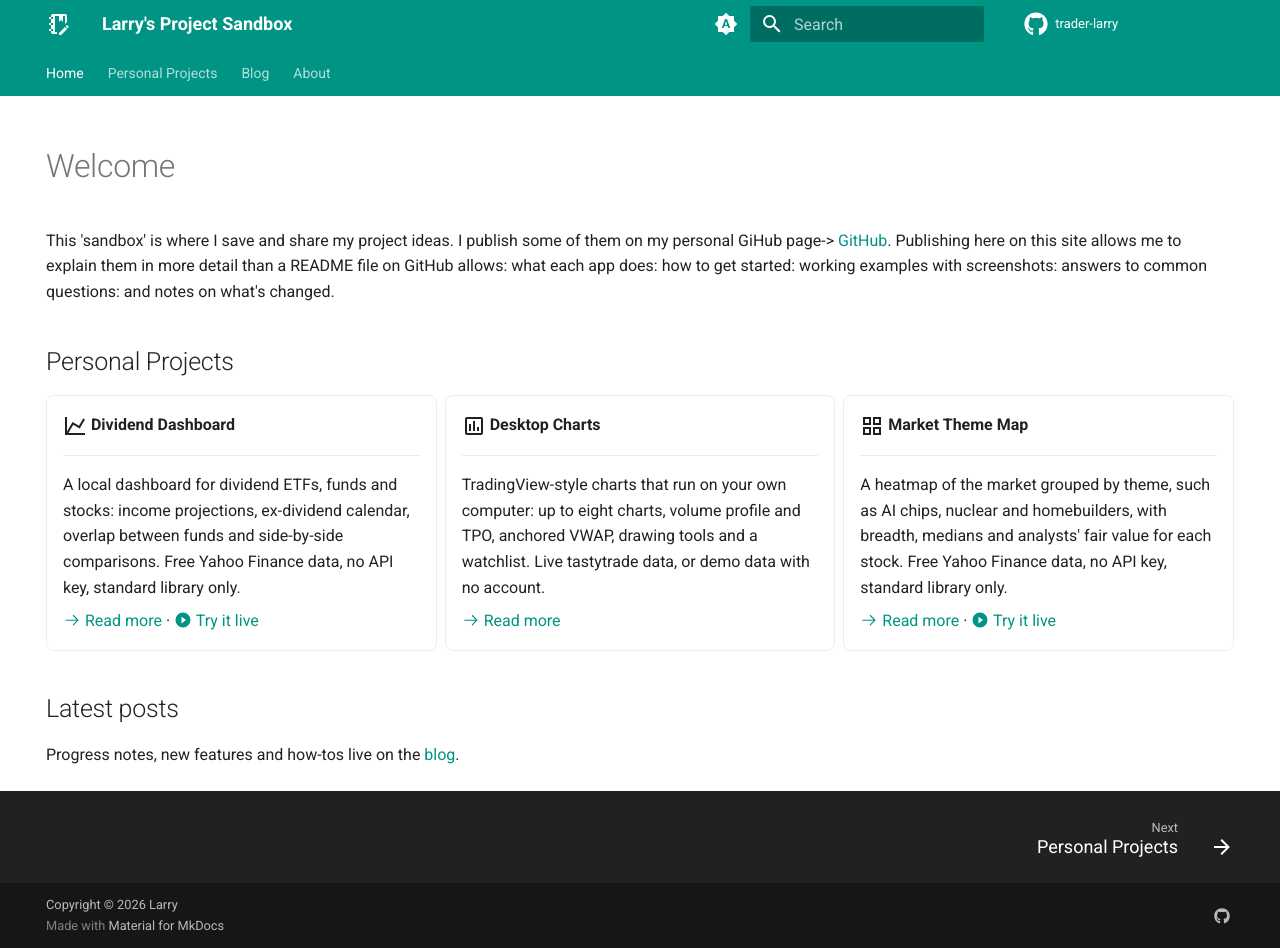
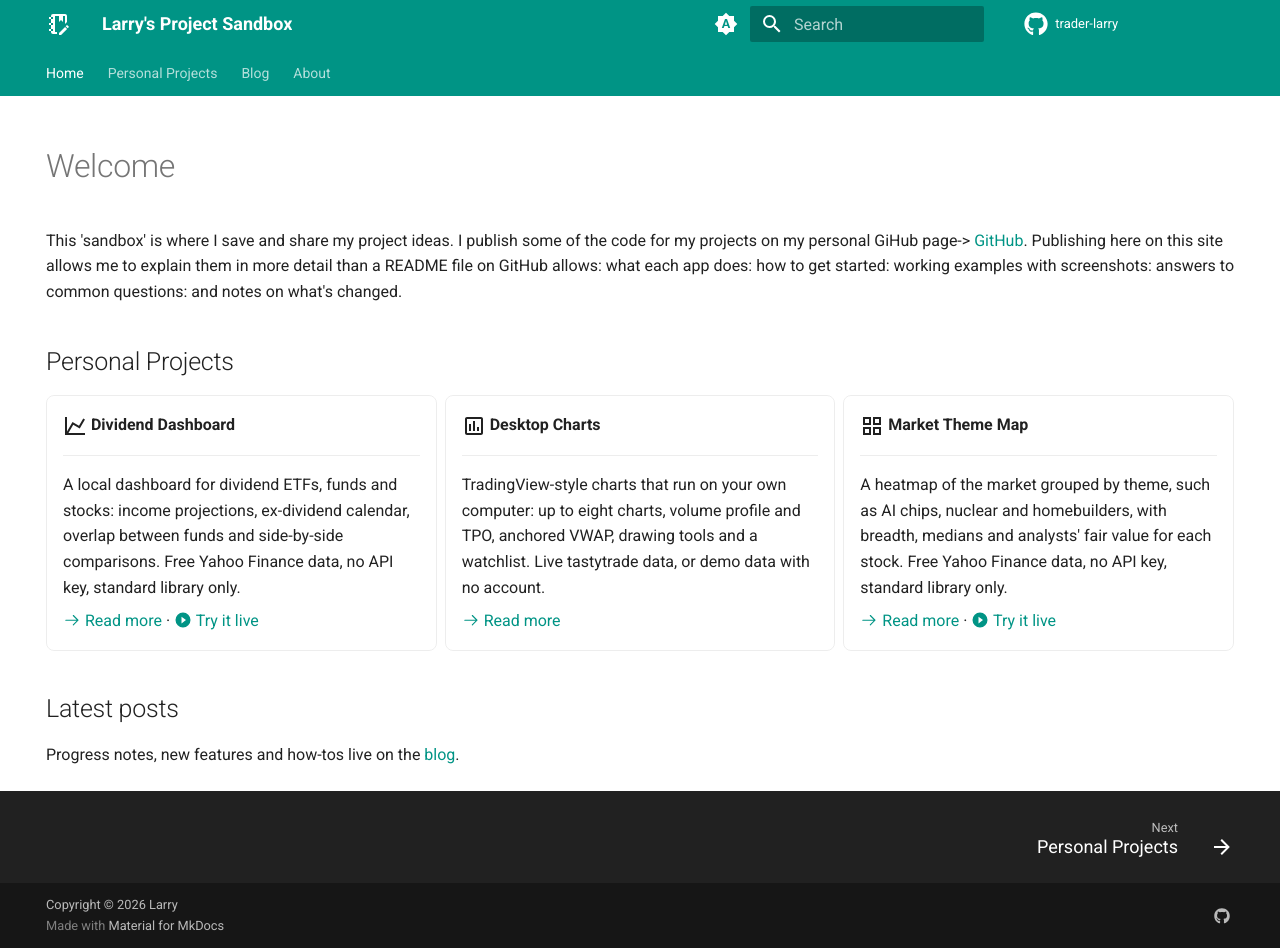
Before and after one commit to trader-larry/trader-larry.github.io, an MkDocs documentation site: the page built from docs/index.md, in a window 1280 px wide and 948 px high. Built offline with MkDocs 1.6.1 and Material for MkDocs 9.7.7, drawn with Linux system fonts in a browser that asks for light colours.

Commit message:
edited welcome

```diff
--- a/docs/index.md
+++ b/docs/index.md
@@ -6,7 +6,7 @@ hide:
 
 # Welcome
 
-This 'sandbox' is where I save and share my project ideas. I publish some of them on my personal GiHub page->
+This 'sandbox' is where I save and share my project ideas. I publish some of the code for my projects on my personal GiHub page->
 [GitHub](https://github.com/trader-larry){ target=_blank rel=noopener }. Publishing here on this site allows me to explain them in more detail than a README file on GitHub allows: what each app does: how to get started: working
 examples with screenshots: answers to common questions: and notes on what's changed.
 
```
